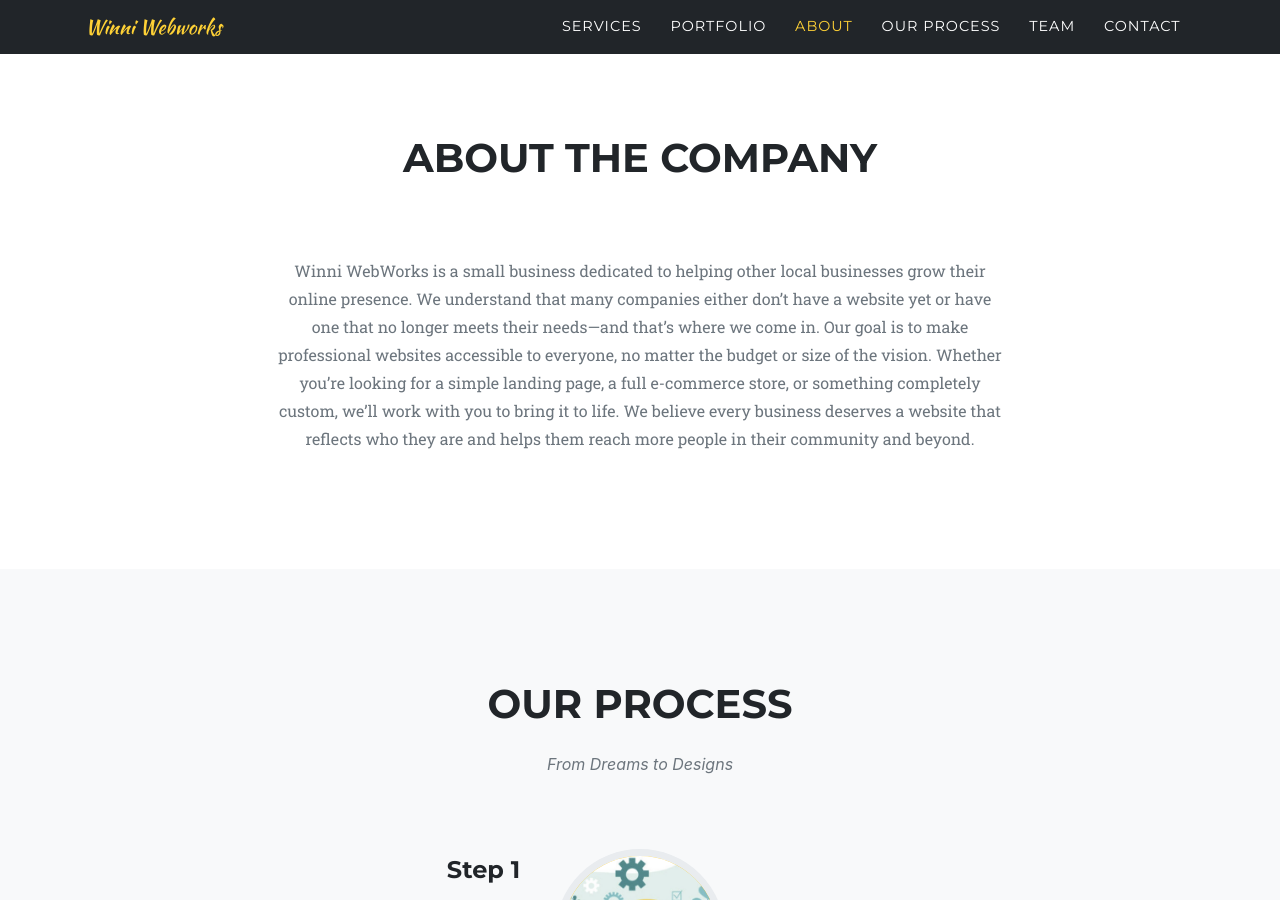
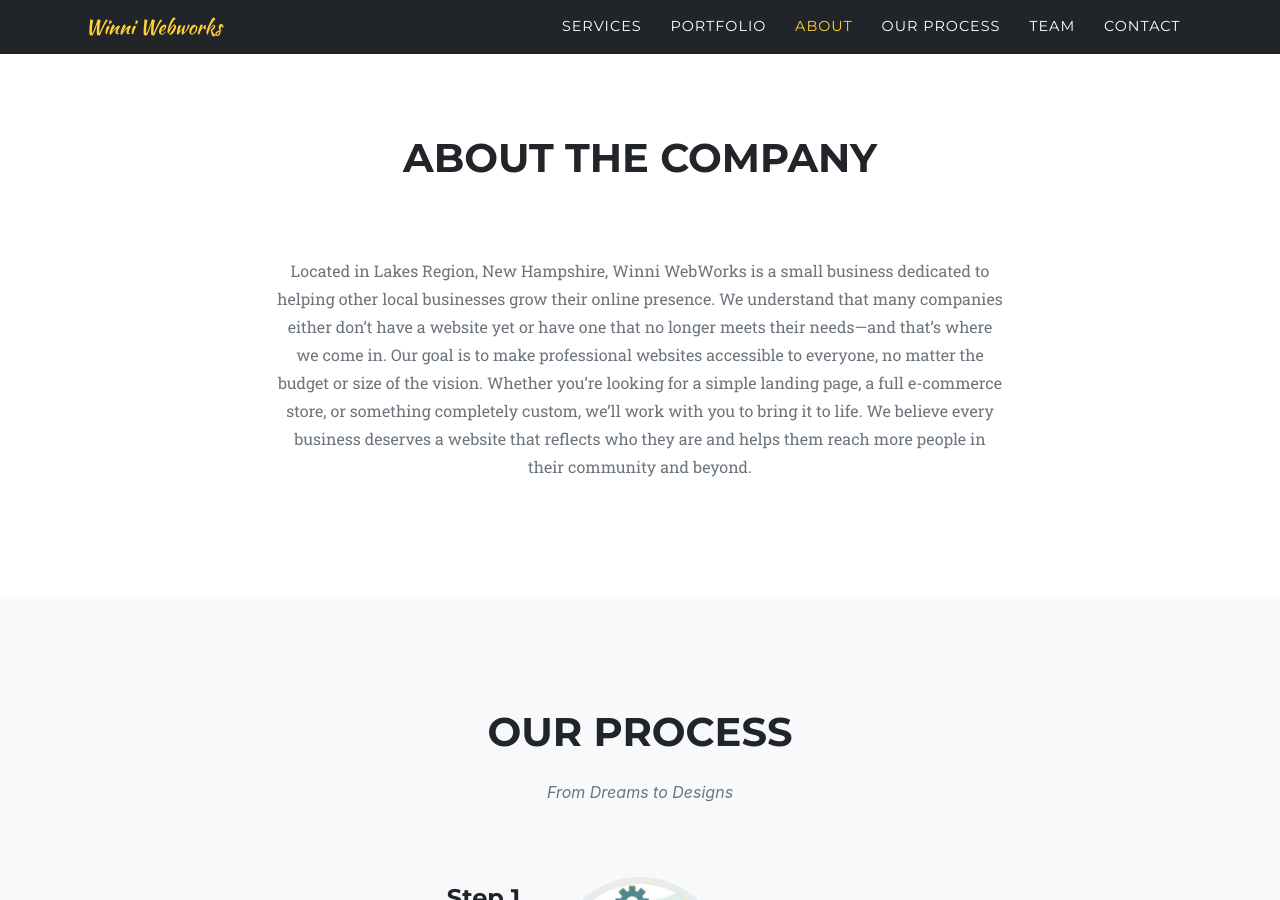
Before and after one commit to Winniwebworks/winniwebworks, a Jekyll site: the page built from index.md, in a window 1280 px wide and 900 px high, scrolled down 2327 px. Built offline with Jekyll 4.4.1, drawn with Linux system fonts in a browser that asks for light colours; some web fonts are replaced.

Commit message:
Update sitetext.yml

```diff
--- a/_data/sitetext.yml
+++ b/_data/sitetext.yml
@@ -71,7 +71,7 @@
   about:
     title: "About The Company"
     text: ""
-    body: "Winni WebWorks is a small business dedicated to helping other local businesses grow their online presence. We understand that many companies either don’t have a website yet or have one that no longer meets their needs—and that’s where we come in. Our goal is to make professional websites accessible to everyone, no matter the budget or size of the vision. Whether you’re looking for a simple landing page, a full e-commerce store, or something completely custom, we’ll work with you to bring it to life. We believe every business deserves a website that reflects who they are and helps them reach more people in their community and beyond."
+    body: "Located in Lakes Region, New Hampshire, Winni WebWorks is a small business dedicated to helping other local businesses grow their online presence. We understand that many companies either don’t have a website yet or have one that no longer meets their needs—and that’s where we come in. Our goal is to make professional websites accessible to everyone, no matter the budget or size of the vision. Whether you’re looking for a simple landing page, a full e-commerce store, or something completely custom, we’ll work with you to bring it to life. We believe every business deserves a website that reflects who they are and helps them reach more people in their community and beyond."
     section: about
 
   clients:
```
